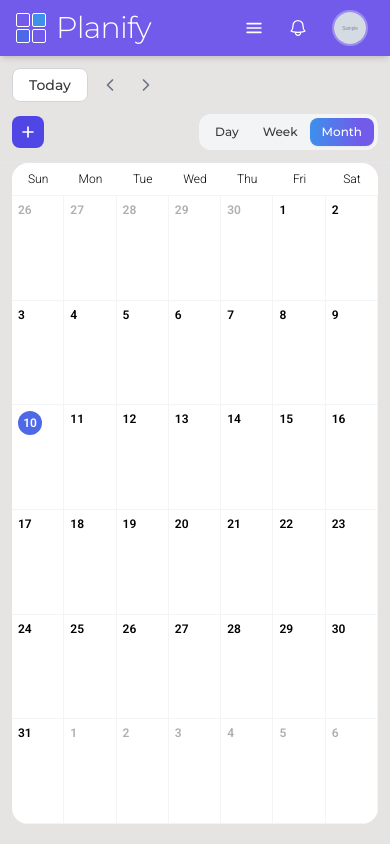
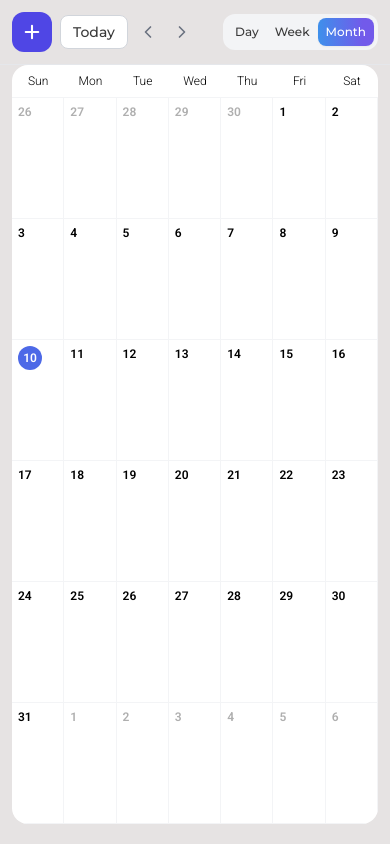
Before and after one commit to Dyutiman-shiv/Agile-web-dev-project, a Flask app: page /calendar in a window 390 px wide. Run offline with Flask 3, Linux system fonts and the light colour scheme; a user stored in the database is signed in; tables that the repository leaves empty hold one stand-in row (values such as "Sample post"); grey boxes marked "Sample" are stand-in pictures; data that the repository does not hold is empty; some libraries are stand-ins or nearby versions.

Commit message:
make the buttons on the top of the calendar stay in one line and become the header in the monile view

```diff
--- a/Frontend/templates/calendar.html
+++ b/Frontend/templates/calendar.html
@@ -26,29 +26,44 @@
     <!-- ========== RIGHT PANEL ========== -->
     <div class="flex-1 flex flex-col min-w-0 min-h-0 w-full">
         <!-- Toolbar -->
-        <div class="flex flex-col sm:flex-row sm:items-center sm:justify-between gap-3 px-3 sm:px-6 py-3 border-b border-gray-200 shrink-0">
-            <div class="flex items-center gap-2 w-full sm:w-auto">
-                <button id="cal-today" class="px-4 py-1.5 text-sm montserrat-medium rounded-lg border border-gray-300 bg-white text-text_dark_gray hover:bg-gray-50 transition-colors">Today</button>
-                <button id="cal-prev" class="p-1.5 rounded-lg hover:bg-gray-100 transition-colors text-gray-500">
-                    <svg class="w-4 h-4" fill="none" stroke="currentColor" stroke-width="2.5" viewBox="0 0 24 24"><path stroke-linecap="round" stroke-linejoin="round" d="M15.75 19.5L8.25 12l7.5-7.5"/></svg>
-                </button>
-                <button id="cal-next" class="p-1.5 rounded-lg hover:bg-gray-100 transition-colors text-gray-500">
-                    <svg class="w-4 h-4" fill="none" stroke="currentColor" stroke-width="2.5" viewBox="0 0 24 24"><path stroke-linecap="round" stroke-linejoin="round" d="M8.25 4.5l7.5 7.5-7.5 7.5"/></svg>
-                </button>
-                <h2 id="cal-title" class="ml-2 text-base montserrat-semi-bold text-text_dark_gray hidden sm:block"></h2>
-            </div>
+        <div class="flex items-center gap-2 px-3 sm:px-6 py-3 border-b border-gray-200 shrink-0">
 
-            <div class="flex items-center justify-between sm:justify-end gap-1.5 w-full sm:w-auto">
-                <!-- Mobile add button (visible only on small screens) -->
-                <button id="add-event-btn-mobile" class="lg:hidden p-2 bg-indigo-600 text-white rounded-lg hover:bg-indigo-700 transition-colors">
-                    <svg class="w-4 h-4" fill="none" stroke="currentColor" stroke-width="2.5" viewBox="0 0 24 24"><path stroke-linecap="round" stroke-linejoin="round" d="M12 4.5v15m7.5-7.5h-15"/></svg>
-                </button>
+            <!-- Mobile add button: replaces the mobile Planify header area -->
+            <button id="add-event-btn-mobile"
+                    class="lg:hidden shrink-0 w-10 h-10 flex items-center justify-center bg-indigo-600 text-white rounded-xl hover:bg-indigo-700 transition-colors">
+                <svg class="w-5 h-5" fill="none" stroke="currentColor" stroke-width="2.5" viewBox="0 0 24 24">
+                    <path stroke-linecap="round" stroke-linejoin="round" d="M12 4.5v15m7.5-7.5h-15"/>
+                </svg>
+            </button>
+
+            <!-- Calendar controls -->
+            <div class="flex items-center justify-between gap-2 min-w-0 flex-1">
+                <div class="flex items-center gap-1.5 shrink-0">
+                    <button id="cal-today"
+                            class="px-3 sm:px-4 py-1.5 text-sm montserrat-medium rounded-lg border border-gray-300 bg-white text-text_dark_gray hover:bg-gray-50 transition-colors">
+                        Today
+                    </button>
+
+                    <button id="cal-prev" class="p-1.5 rounded-lg hover:bg-gray-100 transition-colors text-gray-500">
+                        <svg class="w-4 h-4" fill="none" stroke="currentColor" stroke-width="2.5" viewBox="0 0 24 24">
+                            <path stroke-linecap="round" stroke-linejoin="round" d="M15.75 19.5L8.25 12l7.5-7.5"/>
+                        </svg>
+                    </button>
+
+                    <button id="cal-next" class="p-1.5 rounded-lg hover:bg-gray-100 transition-colors text-gray-500">
+                        <svg class="w-4 h-4" fill="none" stroke="currentColor" stroke-width="2.5" viewBox="0 0 24 24">
+                            <path stroke-linecap="round" stroke-linejoin="round" d="M8.25 4.5l7.5 7.5-7.5 7.5"/>
+                        </svg>
+                    </button>
+
+                    <h2 id="cal-title" class="ml-2 text-base montserrat-semi-bold text-text_dark_gray hidden sm:block"></h2>
+                </div>
 
                 <!-- View switcher -->
-                <div class="inline-flex rounded-xl bg-gray-100 p-1 overflow-x-auto">
-                    <button class="cal-view-btn px-3 py-1.5 text-xs montserrat-medium rounded-lg transition-all" data-view="day">Day</button>
-                    <button class="cal-view-btn px-3 py-1.5 text-xs montserrat-medium rounded-lg transition-all" data-view="week">Week</button>
-                    <button class="cal-view-btn px-3 py-1.5 text-xs montserrat-medium rounded-lg transition-all active" data-view="month">Month</button>
+                <div class="inline-flex rounded-xl bg-gray-100 p-1 shrink-0">
+                    <button class="cal-view-btn px-2 sm:px-3 py-1.5 text-xs montserrat-medium rounded-lg transition-all" data-view="day">Day</button>
+                    <button class="cal-view-btn px-2 sm:px-3 py-1.5 text-xs montserrat-medium rounded-lg transition-all" data-view="week">Week</button>
+                    <button class="cal-view-btn px-2 sm:px-3 py-1.5 text-xs montserrat-medium rounded-lg transition-all active" data-view="month">Month</button>
                 </div>
             </div>
         </div>
--- a/Frontend/templates/layout.html
+++ b/Frontend/templates/layout.html
@@ -3,7 +3,7 @@
 {% block content %}
 <div class="flex flex-col h-screen">
     <!-- Top navigation bar -->
-    <header class="bg-primary_purp text-white shrink-0 z-30 shadow-md">
+    <header class="bg-primary_purp text-white shrink-0 z-30 shadow-md {% if request.endpoint == 'cal.calendar_view' %}hidden sm:block{% endif %}">
         <div class="flex items-center justify-between px-4 sm:px-6 h-14">
             <!-- Left: Brand logo -->
             <a href="{{ url_for('auth.dashboard') }}" class="flex items-center gap-2.5 hover:opacity-90 transition-opacity shrink-0">
```
